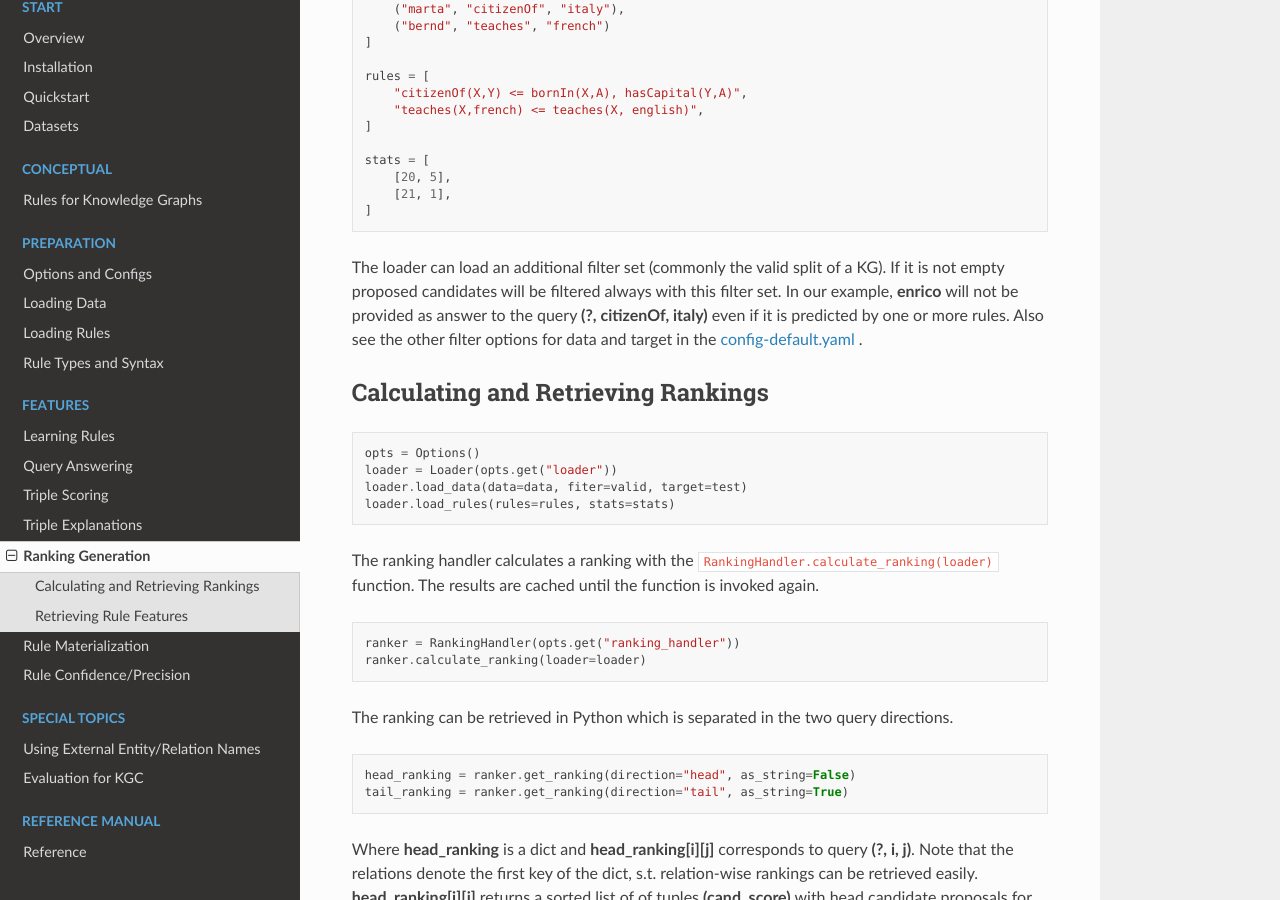
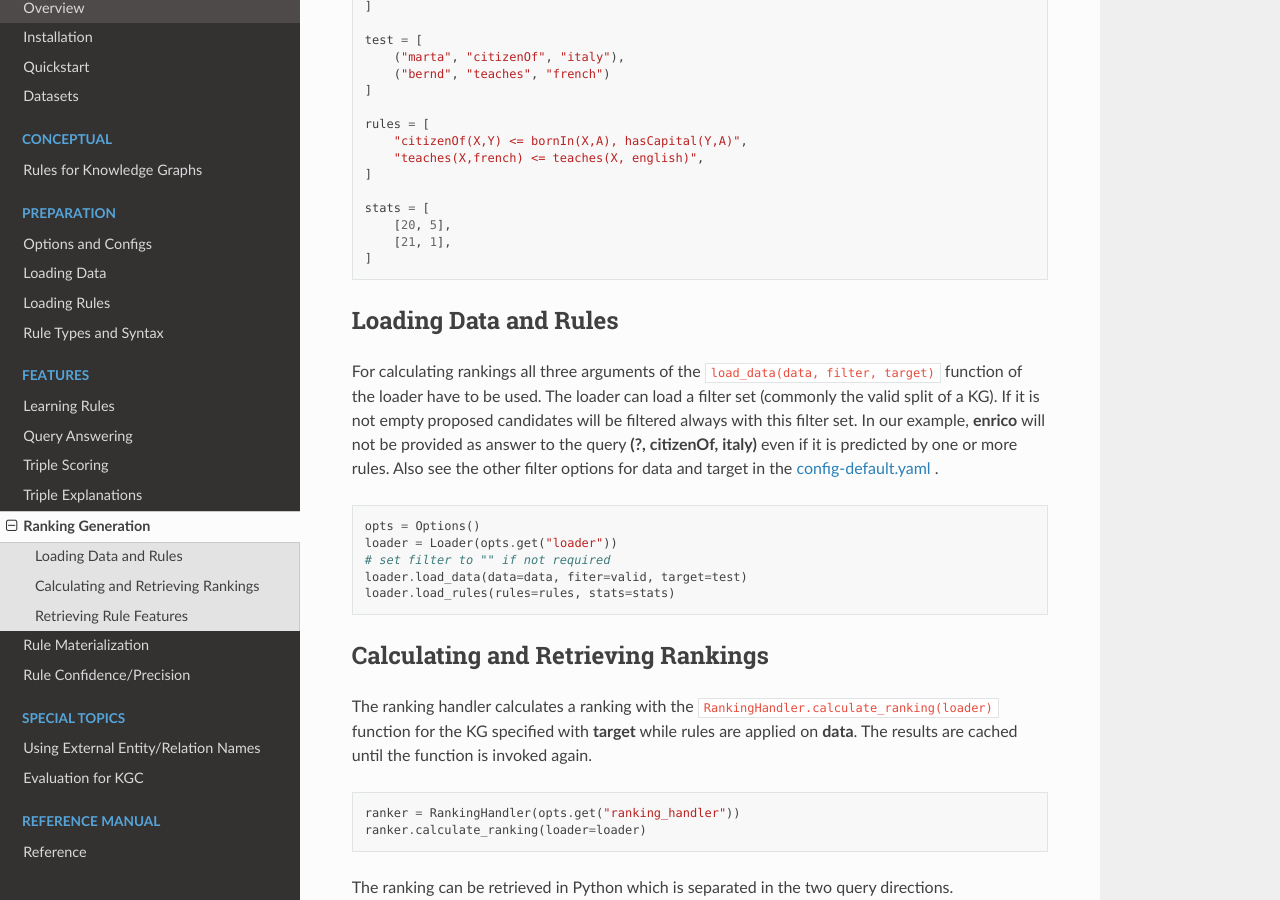
Before and after one commit to symbolic-kg/PyClause, a Sphinx documentation site: the page built from docs/feature/ranking_generation.rst, in a window 1280 px wide and 900 px high, scrolled down 749 px. Built offline with Sphinx 7.4.7 and the Read the Docs theme 2.0.0, drawn with Linux system fonts in a browser that asks for light colours; some of the changed text lies outside the part shown.

```diff
--- a/docs/feature/ranking_generation.rst
+++ b/docs/feature/ranking_generation.rst
@@ -10,6 +10,8 @@
 A complete ranking for the target KG is defined as follows. For each triple **(head, relation, tail)** from target,
 two queries are formed **(head, relation, ?)** and **(?, relation, tail)**. The ranking contains for each of the queries a ranked list of candidate proposals
 sorted according to a heuristic based on the aggregation function specified.
+
+First we define data and rules.
 
 .. code-block:: python
 
@@ -47,24 +49,28 @@
         [21, 1],
     ]
 
+Loading Data and Rules
+~~~~~~~~~~~~~~~~~~~~~~
 
-The loader can load an additional filter set (commonly the valid split of a KG). If it is not empty proposed candidates will be filtered always with this filter set.
+For calculating rankings all three arguments of the  ``load_data(data, filter, target)`` function of the loader have to be used.
+The loader can load a filter set (commonly the valid split of a KG). If it is not empty proposed candidates will be filtered always with this filter set.
 In our example,  **enrico**  will not be provided as answer to the query **(?, citizenOf, italy)** even if it is predicted by one or more rules. Also see the other filter options
 for data and target in the `config-default.yaml <https://github.com/symbolic-kg/PyClause/blob/master/clause/config-default.yaml>`_ .
+
+
+.. code-block:: python
+
+    opts = Options()
+    loader = Loader(opts.get("loader"))
+    # set filter to "" if not required
+    loader.load_data(data=data, fiter=valid, target=test)
+    loader.load_rules(rules=rules, stats=stats)
 
 
 Calculating and Retrieving Rankings
 ~~~~~~~~~~~~~~~~~~~~~~~~~~~~~~~~~~~~
 
-.. code-block:: python
-
-    opts = Options()
-    loader = Loader(opts.get("loader"))
-    loader.load_data(data=data, fiter=valid, target=test)
-    loader.load_rules(rules=rules, stats=stats)
-
-
-The ranking handler calculates a ranking with the ``RankingHandler.calculate_ranking(loader)`` function. The results are cached until the function
+The ranking handler calculates a ranking with the ``RankingHandler.calculate_ranking(loader)`` function for the KG specified with **target** while rules are applied on **data**. The results are cached until the function
 is invoked again.
 
 .. code-block:: python
```
Also changed, not shown: debug-tests.py (+9 -8 lines), docs/logo/PyClause/proc/PyClause_boarder.png (added), docs/logo/PyClause/proc/PyClause_smaller.png (added), 2 other files.
